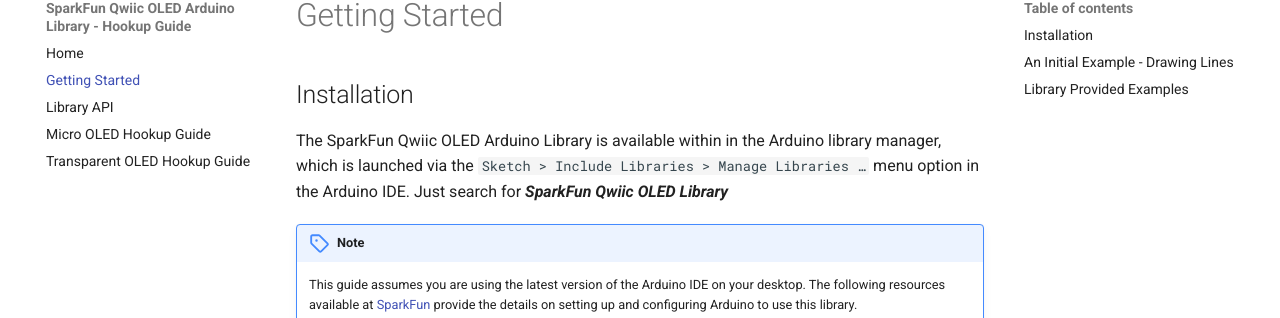
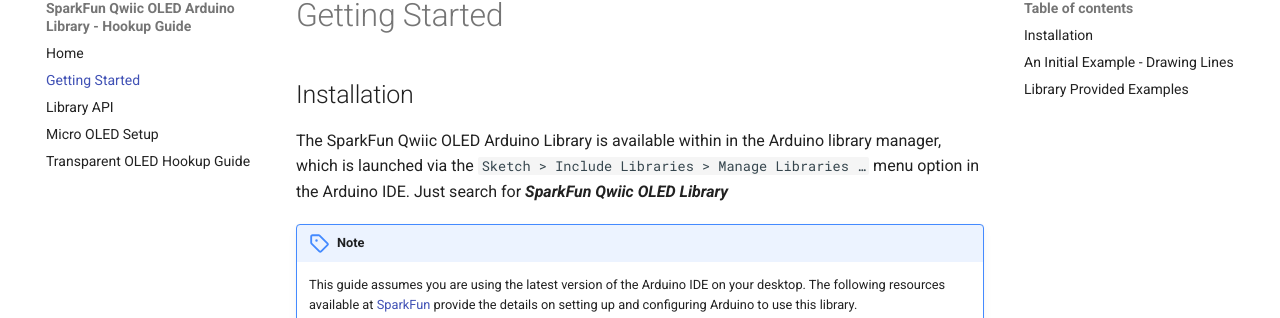
Before and after one commit to sparkfun/SparkFun_Qwiic_OLED_Arduino_Library, an MkDocs documentation site: the page built from docs/started.md, in a window 1280 px wide. Shown: the part 103-421 px from the top of the page. Built offline with MkDocs 1.6.1 and Material for MkDocs 9.7.7, drawn with Linux system fonts in a browser that asks for light colours; comment, search, counter and statistics services are not loaded.

Commit message:
Update hug_micro_view.md

```diff
--- a/docs/hug_micro_view.md
+++ b/docs/hug_micro_view.md
@@ -1,6 +1,6 @@
 
 
-# Micro OLED Hookup Guide
+# Micro OLED Setup
 
 ## Introduction
 
```
